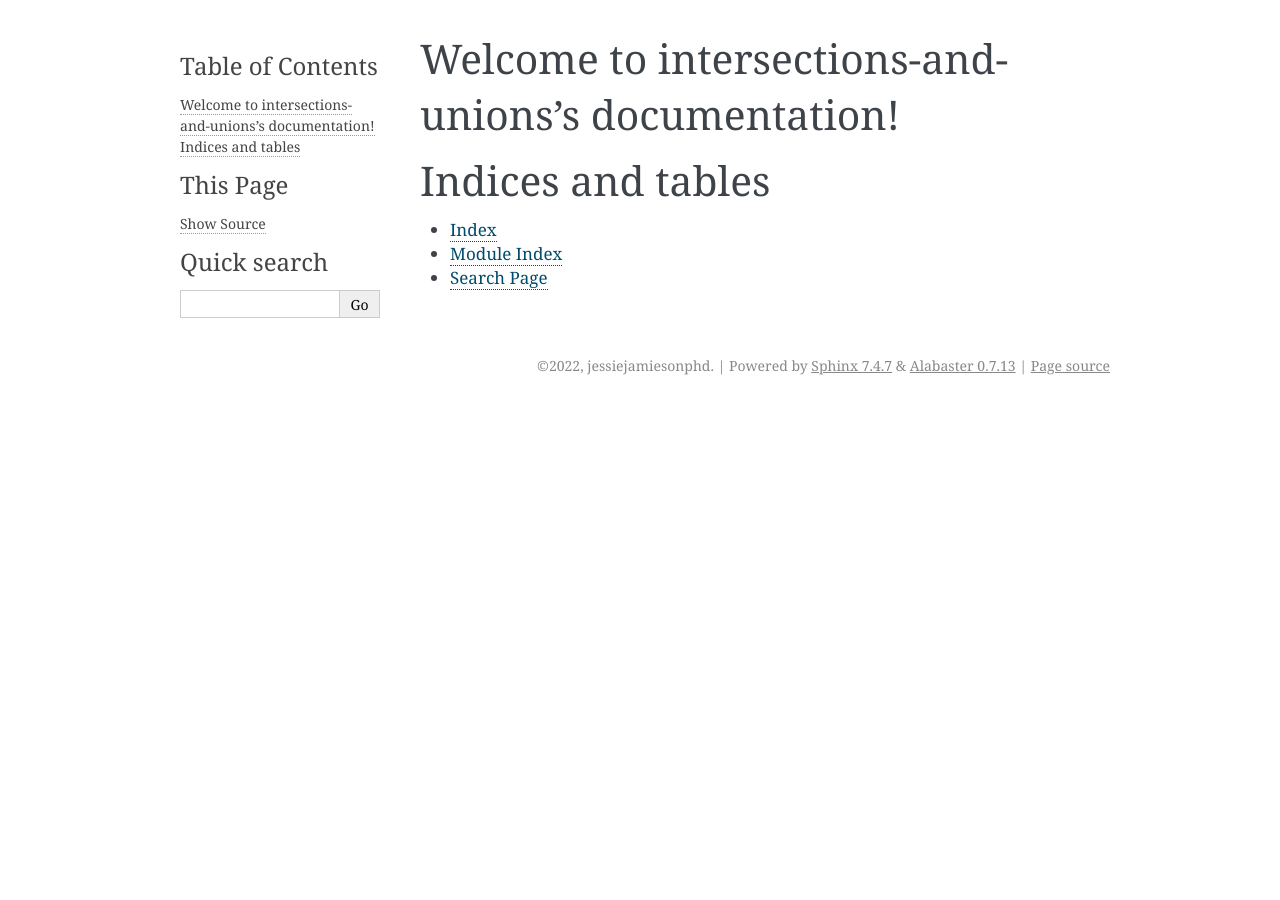
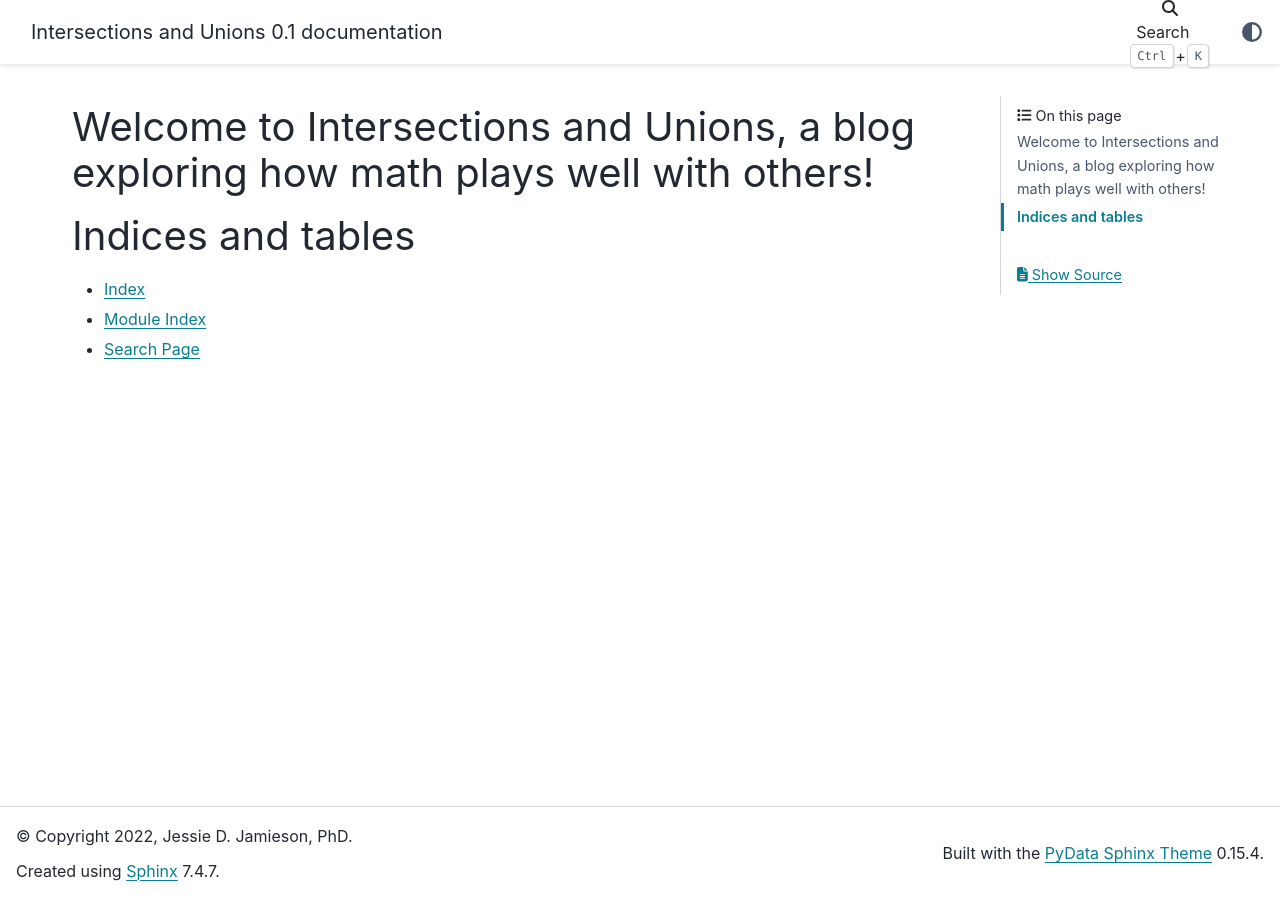
Before and after one commit to jessiejamiesonphd/intersectionsandunions, a Sphinx documentation site: the page built from source/index.rst, in a window 1280 px wide. Built offline with Sphinx 7.4.7 and the PyData theme 0.15.4, drawn with Linux system fonts in a browser that asks for light colours.

Commit message:
Updated the config file to use extensions for my blog

```diff
--- a/source/conf.py
+++ b/source/conf.py
@@ -17,8 +17,8 @@
 
 # -- Project information -----------------------------------------------------
 
-project = 'intersections-and-unions'
-copyright = '2022, jessiejamiesonphd'
+project = 'Intersections and Unions'
+copyright = '2022, Jessie D. Jamieson, PhD'
 author = 'jessiejamiesonphd'
 
 # The full version, including alpha/beta/rc tags
@@ -31,6 +31,10 @@
 # extensions coming with Sphinx (named 'sphinx.ext.*') or your custom
 # ones.
 extensions = [
+"ablog",
+"sphinx.ext.intersphinx",
+"sphinx.ext.mathjax",
+"sphinx_panels",
 ]
 
 # Add any paths that contain templates here, relative to this directory.
@@ -47,7 +51,7 @@
 # The theme to use for HTML and HTML Help pages.  See the documentation for
 # a list of builtin themes.
 #
-html_theme = 'alabaster'
+html_theme = "pydata_sphinx_theme"
 
 # Add any paths that contain custom static files (such as style sheets) here,
 # relative to this directory. They are copied after the builtin static files,
--- a/source/index.rst
+++ b/source/index.rst
@@ -3,7 +3,7 @@
    You can adapt this file completely to your liking, but it should at least
    contain the root `toctree` directive.
 
-Welcome to intersections-and-unions's documentation!
+Welcome to Intersections and Unions, a blog exploring how math plays well with others!
 ====================================================
 
 .. toctree::
```
